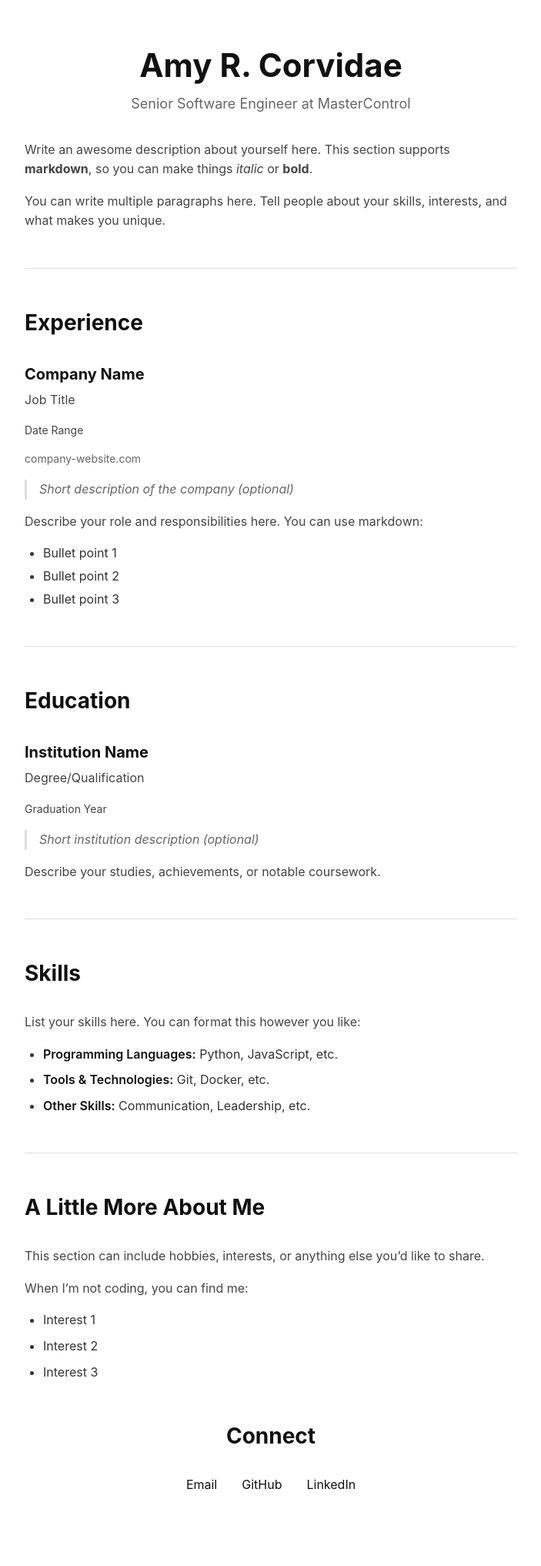
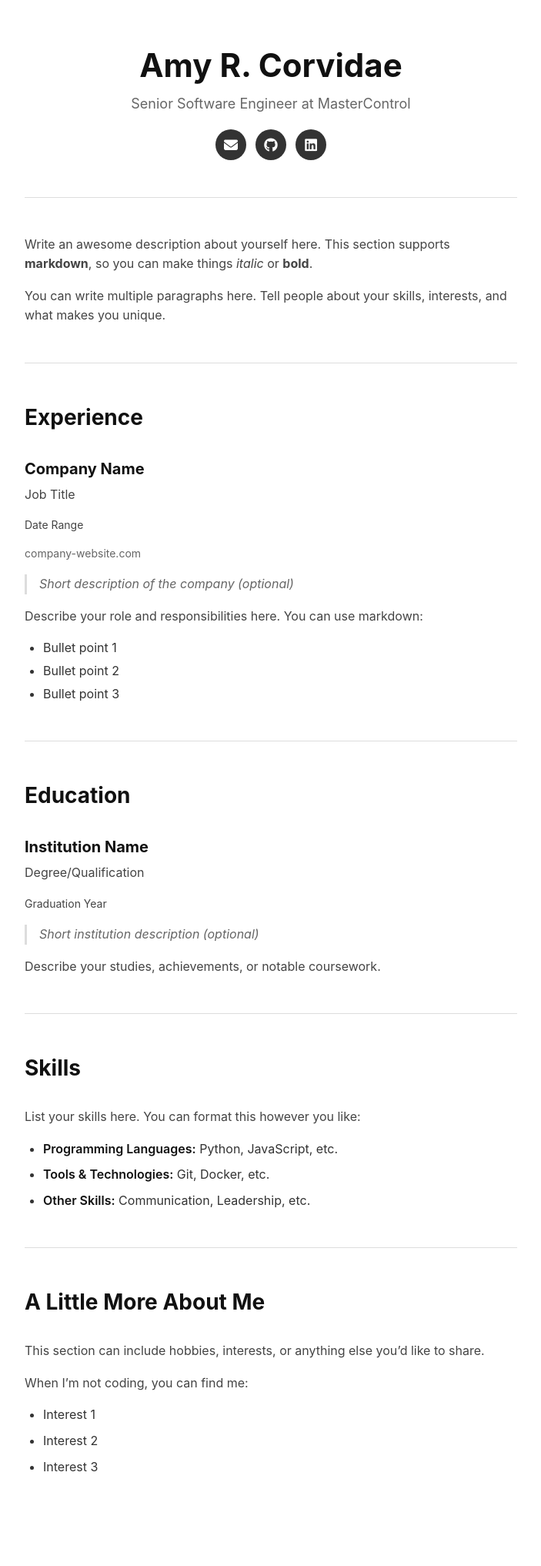
Before and after one commit to amycorvidae/amycorvidae.github.io, a Jekyll site: the page built from index.md, in a window 1280 px wide. Shown: the whole page at 77% size, without its empty margins (288-991 px from the left). Built offline with Jekyll 4.4.1, drawn with Linux system fonts in a browser that asks for light colours; after the commit the page ends 2010 px from its top, so only the background shows below that.

Commit message:
Add Font Awesome social icons with hover effects
- Replace text-based contact links with circular icon buttons
- Add Font Awesome 6.4.0 for email, GitHub, and LinkedIn icons
- Move social links to header section below subtitle
- Implement lift animation and shadow on hover
- Add section divider after social icons for better visual separation
- Remove bottom contact section in favor of header placement

```diff
--- a/_layouts/minimal-profile.html
+++ b/_layouts/minimal-profile.html
@@ -4,6 +4,7 @@
   <meta charset="UTF-8">
   <meta name="viewport" content="width=device-width, initial-scale=1.0">
   <title>{{ site.name }}</title>
+  <link rel="stylesheet" href="https://cdnjs.cloudflare.com/ajax/libs/font-awesome/6.4.0/css/all.min.css">
   <link rel="stylesheet" href="{{ '/assets/css/style.css' | relative_url }}">
 </head>
 <body>
@@ -14,7 +15,28 @@
       {% if site.title %}
       <p class="subtitle">{{ site.title }}</p>
       {% endif %}
+
+      <!-- Social Links -->
+      <div class="social-links">
+        {% if site.email %}
+        <a href="mailto:{{ site.email }}" aria-label="Email" class="social-link">
+          <i class="fas fa-envelope"></i>
+        </a>
+        {% endif %}
+        {% if site.github_username %}
+        <a href="https://github.com/{{ site.github_username }}" target="_blank" aria-label="GitHub" class="social-link">
+          <i class="fab fa-github"></i>
+        </a>
+        {% endif %}
+        {% if site.linkedin_username %}
+        <a href="https://linkedin.com/in/{{ site.linkedin_username }}" target="_blank" aria-label="LinkedIn" class="social-link">
+          <i class="fab fa-linkedin"></i>
+        </a>
+        {% endif %}
+      </div>
     </header>
+
+    <hr class="section-divider">
 
     <!-- About Section -->
     {% if site.about_content %}
@@ -63,22 +85,6 @@
     <hr class="section-divider">
     {% endunless %}
     {% endfor %}
-
-    <!-- Contact Links -->
-    <section class="content-section contact-section">
-      <h2 class="section-title">Connect</h2>
-      <div class="contact-links">
-        {% if site.email %}
-        <a href="mailto:{{ site.email }}">Email</a>
-        {% endif %}
-        {% if site.github_username %}
-        <a href="https://github.com/{{ site.github_username }}" target="_blank">GitHub</a>
-        {% endif %}
-        {% if site.linkedin_username %}
-        <a href="https://linkedin.com/in/{{ site.linkedin_username }}" target="_blank">LinkedIn</a>
-        {% endif %}
-      </div>
-    </section>
   </div>
 </body>
 </html>
--- a/assets/css/style.scss
+++ b/assets/css/style.scss
@@ -58,6 +58,39 @@ body {
   font-size: 18px;
   color: #666;
   font-weight: normal;
+  margin-bottom: 1em;
+}
+
+// Social links
+.social-links {
+  display: flex;
+  justify-content: center;
+  gap: 0.75em;
+  margin-top: 1em;
+}
+
+.social-link {
+  display: inline-flex;
+  align-items: center;
+  justify-content: center;
+  width: 40px;
+  height: 40px;
+  border-radius: 50%;
+  background-color: #333;
+  color: #ffffff;
+  text-decoration: none;
+  transition: all 0.3s ease;
+  transform: translateY(0);
+
+  &:hover {
+    background-color: #111;
+    transform: translateY(-3px);
+    box-shadow: 0 4px 8px rgba(0, 0, 0, 0.3);
+  }
+
+  i {
+    font-size: 18px;
+  }
 }
 
 // Content sections
@@ -175,29 +208,6 @@ body {
   }
 }
 
-// Contact section
-.contact-section {
-  text-align: center;
-  margin-top: 3em;
-}
-
-.contact-links {
-  display: flex;
-  justify-content: center;
-  gap: 2em;
-  flex-wrap: wrap;
-  margin-top: 1em;
-
-  a {
-    color: #111;
-    text-decoration: none;
-    font-size: 16px;
-
-    &:hover {
-      text-decoration: underline;
-    }
-  }
-}
 
 // Responsive adjustments
 @media (max-width: 768px) {
@@ -212,10 +222,6 @@ body {
   .section-title {
     font-size: 24px;
   }
-
-  .contact-links {
-    gap: 1.5em;
-  }
 }
 
 @media (max-width: 480px) {
@@ -226,9 +232,4 @@ body {
   .section-title {
     font-size: 22px;
   }
-
-  .contact-links {
-    flex-direction: column;
-    gap: 1em;
-  }
 }
```
